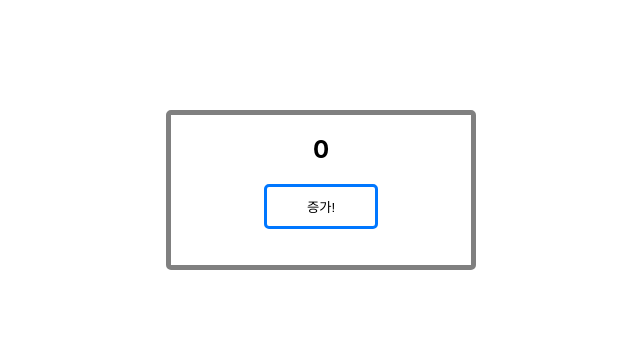
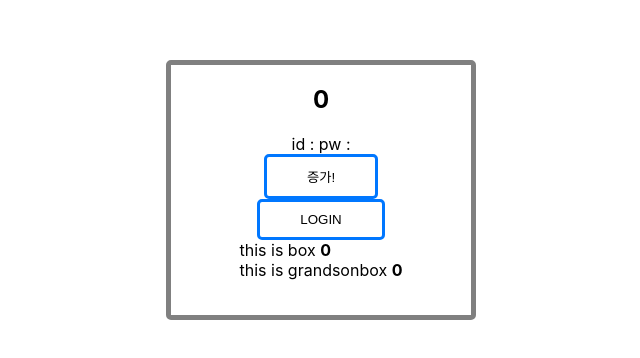
Before and after one commit to hhhyeon97/reactRedux, a React (Create React App) app: page / in a window 1280 px wide. Shown: the part 210-568 px from the top of the page, without its empty margins (319-959 px from the left). Built offline with nearby package versions, Linux system fonts and the light colour scheme.

Commit message:
useSelector/payload 사용해보기

```diff
--- a/src/App.css
+++ b/src/App.css
@@ -9,7 +9,7 @@
   flex-direction: column;
   align-items: center;
   width: 300px;
-  height: 150px;
+  height: 250px;
   border: 5px solid gray;
   border-radius: 5px;
 }
--- a/src/App.js
+++ b/src/App.js
@@ -1,21 +1,34 @@
 import './App.css';
 import { useState } from 'react';
 import { useDispatch, useSelector } from 'react-redux';
+import Box from './component/Box';
 
 function App() {
   // const [count, setCount] = useState(0);
   const count = useSelector((state) => state.count);
+  let id = useSelector((state) => state.id);
+  let pw = useSelector((state) => state.pw);
   const dispatch = useDispatch();
-
+  // type 속성은 필수 / payload는 함수의 매개변수 같은 느낌, 선택적인 요소임
   const increase = () => {
-    dispatch({ type: 'INCREMENT' });
+    dispatch({ type: 'INCREMENT', payload: { num: 5 } });
     // setCount(count + 1);
   };
+
+  const login = () => {
+    dispatch({ type: 'LOGIN', payload: { id: 'gamza', pw: '1234' } });
+  };
+
   return (
     <div className="container">
       <div className="wrap">
         <h2>{count}</h2>
+        <span>
+          id : {id} pw : {pw}
+        </span>
         <button onClick={increase}>증가!</button>
+        <button onClick={login}>LOGIN</button>
+        <Box />
       </div>
     </div>
   );
--- /dev/null
+++ b/src/component/Box.js
@@ -0,0 +1,18 @@
+import React from 'react';
+import { useSelector } from 'react-redux';
+import GrandSonBox from './GrandSonBox';
+
+// 부모 컴포넌트에서 props로 넘겨받을 필요 없이
+// 자식이 직접 필요한 값을 가져다 쓸 수 있게 됨
+
+const Box = () => {
+  let count = useSelector((state) => state.count);
+  return (
+    <div>
+      this is box <strong>{count}</strong>
+      <GrandSonBox />
+    </div>
+  );
+};
+
+export default Box;
--- /dev/null
+++ b/src/component/GrandSonBox.js
@@ -0,0 +1,13 @@
+import React from 'react';
+import { useSelector } from 'react-redux';
+
+const GrandSonBox = () => {
+  let count = useSelector((state) => state.count);
+  return (
+    <div>
+      this is grandsonbox <strong>{count}</strong>
+    </div>
+  );
+};
+
+export default GrandSonBox;
--- a/src/redux/reducer/reducer.js
+++ b/src/redux/reducer/reducer.js
@@ -1,11 +1,15 @@
 let initialState = {
   count: 0,
+  id: '',
+  pw: '',
 };
 
 function reducer(state = initialState, action) {
   console.log('action은 뭐야?', action);
   if (action.type === 'INCREMENT') {
-    return { ...state, count: state.count + 1 };
+    return { ...state, count: state.count + action.payload.num };
+  } else if (action.type === 'LOGIN') {
+    return { ...state, id: action.payload.id, pw: action.payload.pw };
   }
   return { ...state };
 }
```
